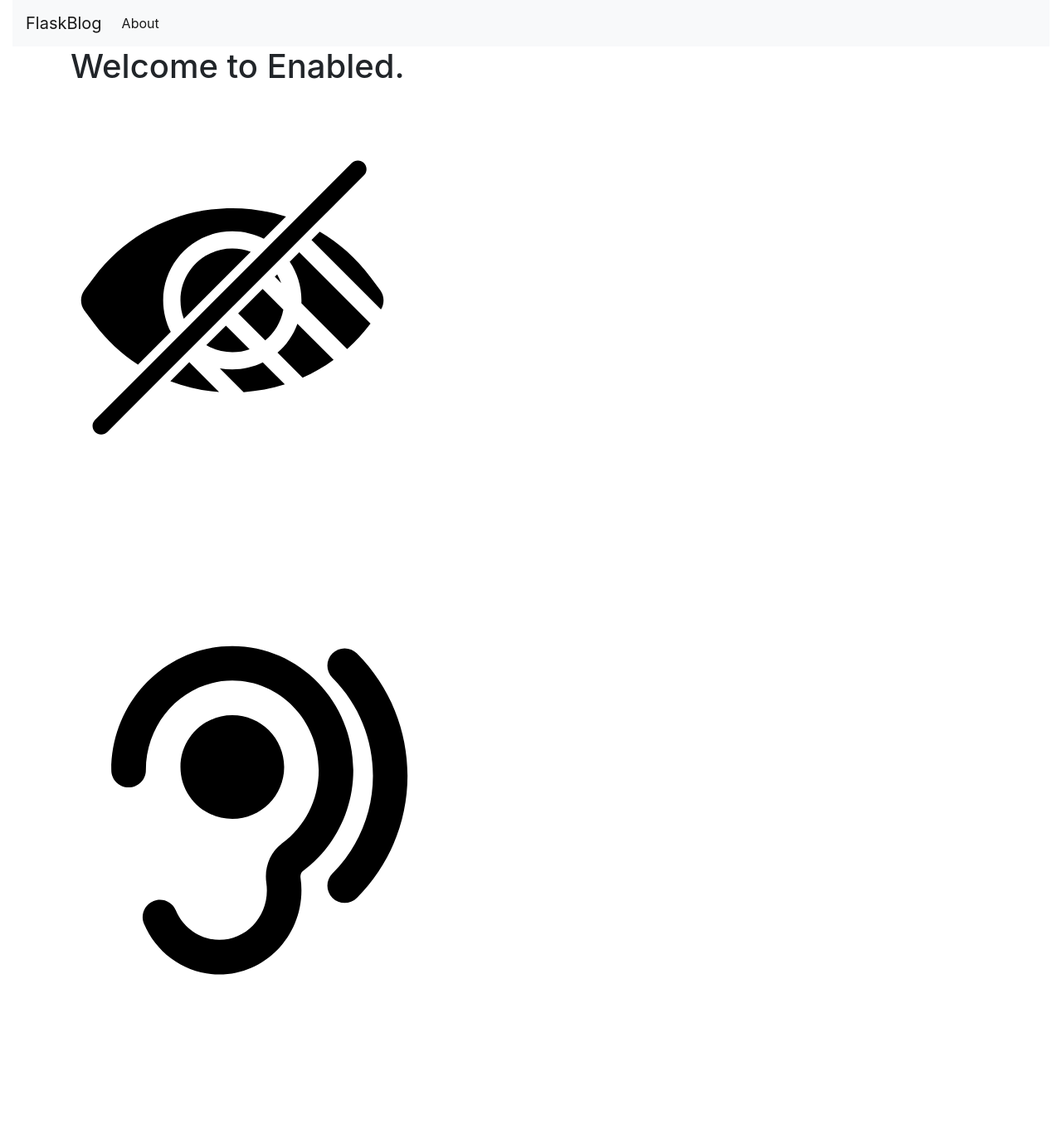
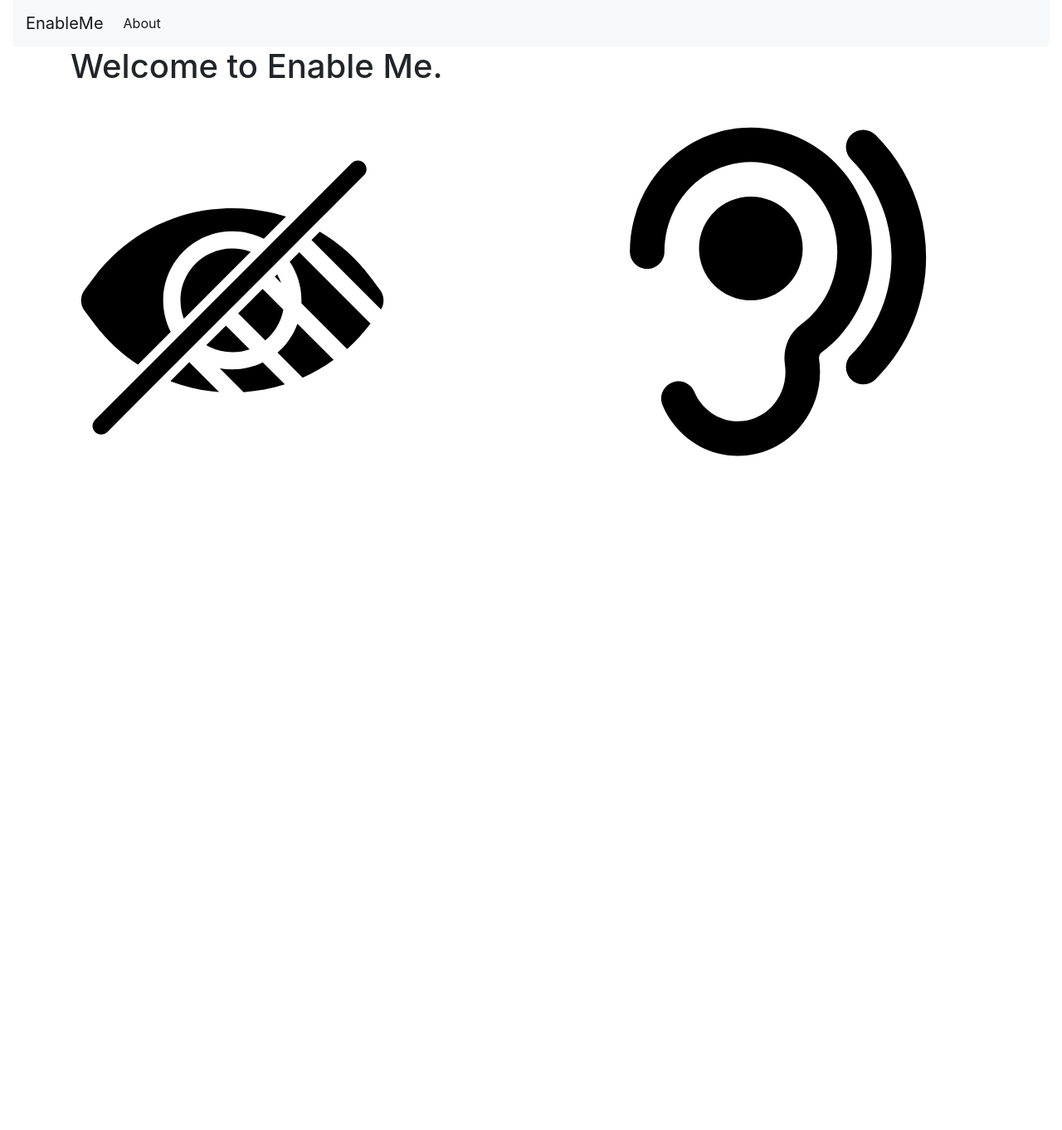
Before and after one commit to RAJAT--PALIWAL/enableme, a Flask app: page / in a window 1280 px wide. Shown: the whole page at 83% size. After the commit the page ends 550 px from the top, so only its background shows below. Run offline with Flask 2, Linux system fonts and the light colour scheme; some libraries are stand-ins or nearby versions.

Commit message:
changed UI

```diff
--- a/templates/base.html
+++ b/templates/base.html
@@ -13,7 +13,7 @@
   <body>
   <div class="container-fluid">
       <nav class="navbar navbar-expand-md navbar-light bg-light">
-        <a class="navbar-brand" href="{{ url_for('index')}}">FlaskBlog</a>
+        <a class="navbar-brand" href="{{ url_for('index')}}">EnableMe</a>
         <button class="navbar-toggler" type="button" data-toggle="collapse" data-target="#navbarNav" aria-controls="navbarNav" aria-expanded="false" aria-label="Toggle navigation">
             <span class="navbar-toggler-icon"></span>
         </button>
@@ -29,16 +29,15 @@
         {% block content %} {% endblock %}
     </div>
 
-    <div class="container-fluid" background-color="#FF5733">
+    <div class="container-fluid">
       <div class="row">
-        <div class="col mr-auto">
+        <div class="col">
             <a href="https://www.w3schools.com">
-                <img src="{{ url_for('static', filename='blind.svg') }}" alt="Blind" class="img-fluid" width=500px>
+                <img src="{{ url_for('static', filename='blind.svg') }}" alt="Trigger flow for visually impaired" class="img-fluid" width=500px>
             </a>
-            <div class="row bg.p"
         </div>
-        <div class="col mr-auto">
-          <img src="{{ url_for('static', filename='deaf.svg') }}" alt="triangle with equal sides" class="img-fluid" width=500px>
+        <div class="col">
+          <img src="{{ url_for('static', filename='deaf.svg') }}" alt="Trigger flow for hearing impaired" class="img-fluid" width=500px>
         </div>
       </div>
     </div>
--- a/templates/index.html
+++ b/templates/index.html
@@ -1,5 +1,5 @@
 {% extends 'base.html' %}
 
 {% block content %}
-    <h1>{% block title %} Welcome to Enabled. {% endblock %}</h1>
+    <h1>{% block title %} Welcome to Enable Me. {% endblock %}</h1>
 {% endblock %}
```
